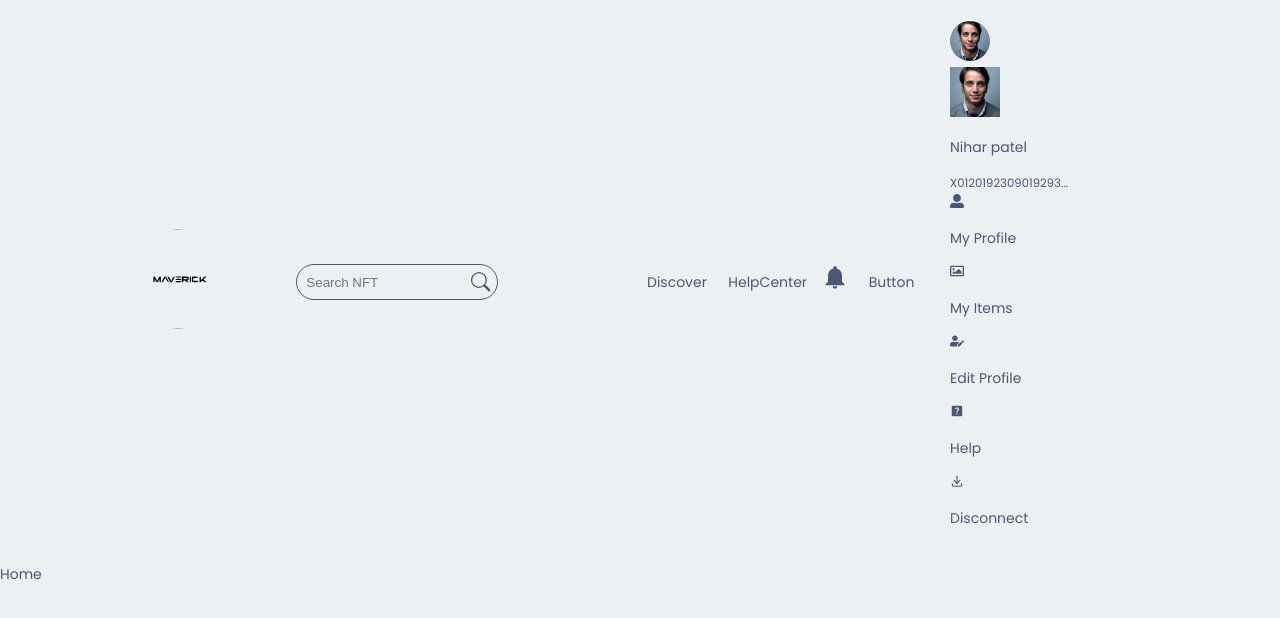
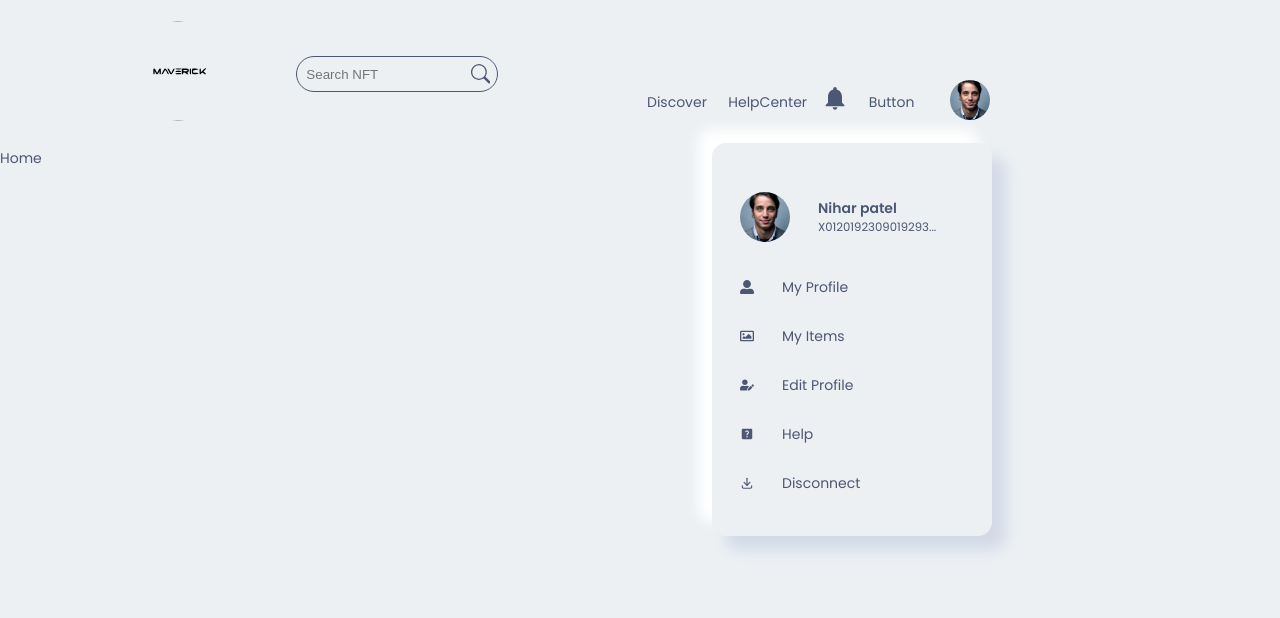
Before and after one commit to Nihar0071/NFTMarketplace-Template-, a Next.js app: page / in a window 1280 px wide. Both pictures are taken after a click on the picture 970 px from the left and 99 px from the top of the page. Shown: the top 618 px of the page. Built offline with nearby package versions, Linux system fonts and the light colour scheme.

Commit message:
Sidebar Formatting and CSS done

```diff
--- a/components/NavBar/Profile/Profile.module.css
+++ b/components/NavBar/Profile/Profile.module.css
@@ -0,0 +1,41 @@
+.profile{
+    position: absolute;
+    padding: 2rem .5rem;
+    box-shadow: var(--box-shadow);
+    font-size: 1rem;
+    width: 20rem;
+    border-radius: 1rem;
+    left: -17rem;
+    top: 4.5rem;
+    z-index: 2222222222;
+    background-color: var(--main-bg-color);
+
+}
+.profile_account{
+    display: flex;
+    align-items: flex-start;
+    gap: 2rem;
+    padding: 1.5rem;
+}
+.profile_account_img{
+    border-radius: 50%;
+
+}
+.profile_account_info{
+    line-height: 0.3rem;
+}
+.profile_account_info p{
+    font-weight: 600;
+}
+.profile_menu_one_item{
+    display: flex;
+    align-items: center;
+    gap: 2rem;
+    padding: 0rem 1.5rem;
+    transition: all .3s ease-in;
+}
+.profile_menu_one_item:hover{
+    background-color: var(--icons-color);
+    color: var(--shadow-dark-color);
+    border-radius: 0.3rem;
+}
--- a/components/NavBar/Sidebar/Sidebar.module.css
+++ b/components/NavBar/Sidebar/Sidebar.module.css
@@ -0,0 +1,57 @@
+.sideBar{
+    padding: 2rem;
+    border-bottom:1px solid var(--icons-color) ;
+}
+.sideBar_closeBtn{
+    position: absolute;
+    top: 3rem;
+    right: 2rem;
+    transition: all .3s ease-in-out;
+    cursor: pointer;
+    box-shadow: var(--box-shadow);
+}
+.sideBar_closeBtn:hover{
+    transform: rotate(45deg);
+}
+.sideBar_box p{
+    margin-top: -2rem;
+}
+.sideBar_social{
+    display: flex;
+    align-items: center;
+    font-size: 1.5rem;
+    gap: 1.3rem;
+}
+.sideBar_social a{
+    padding: .2rem;
+    border-radius: 50%;
+    transition: all .3s ease-in;
+    display: grid;
+}
+.sideBar_social a :hover{
+    background-color: var(--icons-color);
+    color: var(--shadow-dark-color);
+    box-shadow: 1px solid var(--icons-color);
+}
+.sideBar_menu{
+    padding: 2rem;
+    text-transform: uppercase;
+    font-weight: 500;
+    border-bottom: 1px solid var(--icons-color);
+
+}
+.sideBar_menu_box{
+    display:flex;
+    justify-content: space-between;
+    align-items: center;
+    cursor: pointer;
+}
+.sideBar_discover{
+    padding-inline: 1rem;
+}
+.sideBar_button{
+    padding: 2rem;
+    display: flex;
+    align-items: center;
+    justify-content: space-between;
+}
```
